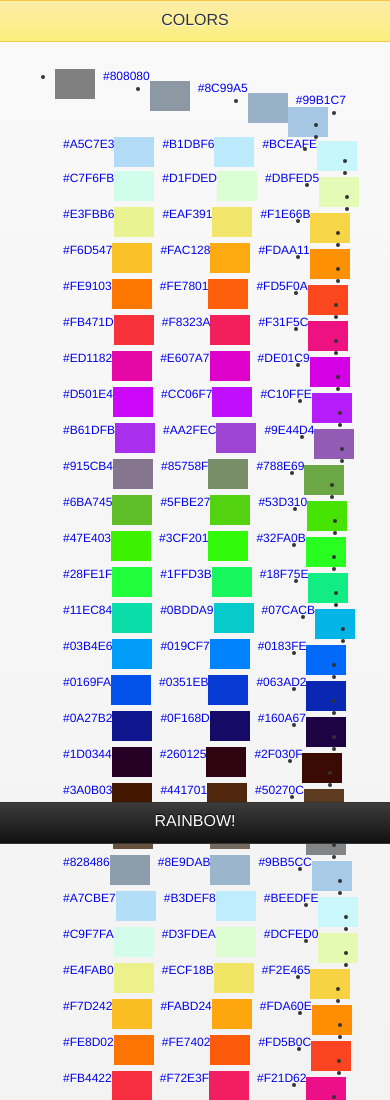
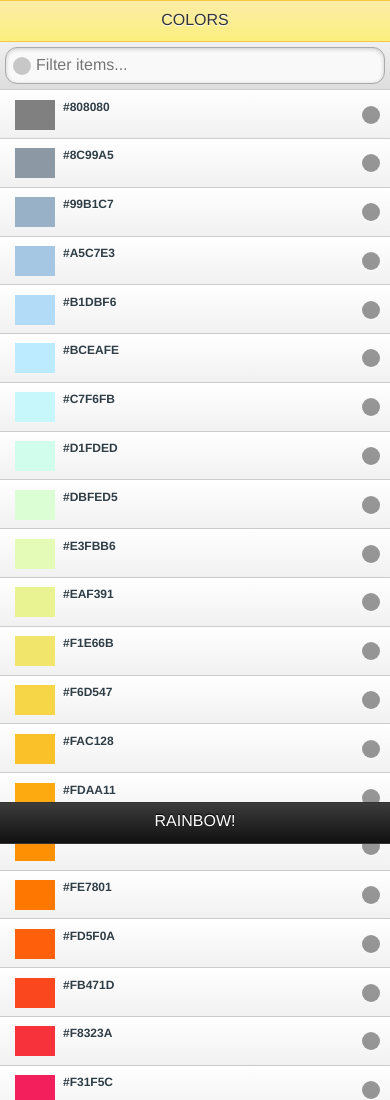
Before and after one commit to kindasimple/cross-platform-responsive, a website: page cordova/Scroll/www/index.html in a window 390 px wide. Shown: the top 1100 px of the page. Drawn offline with Linux system fonts and the light colour scheme; some packages are replaced by stand-ins of ours.

Commit message:
fix JQM listview

```diff
--- a/cordova/Scroll/www/index.html
+++ b/cordova/Scroll/www/index.html
@@ -27,7 +27,7 @@
         <meta name="msapplication-tap-highlight" content="no" />
         <title>Colors</title>
     </head>
-    <body onload="ShowColors()">
+    <body>
       <div id="Demo" data-url="Demo" data-role="page">
       <div data-role="header" data-theme="e" data-position="fixed">
       <h1>Colors</h1>
@@ -69,7 +69,10 @@
         <script type="text/javascript">
             window.addEventListener('load', function() {
                FastClick.attach(document.body);
+               ShowColors();
+               $('#colorlist').listview();
             }, false);
+
               app.initialize();
         </script>
     </body>
```
